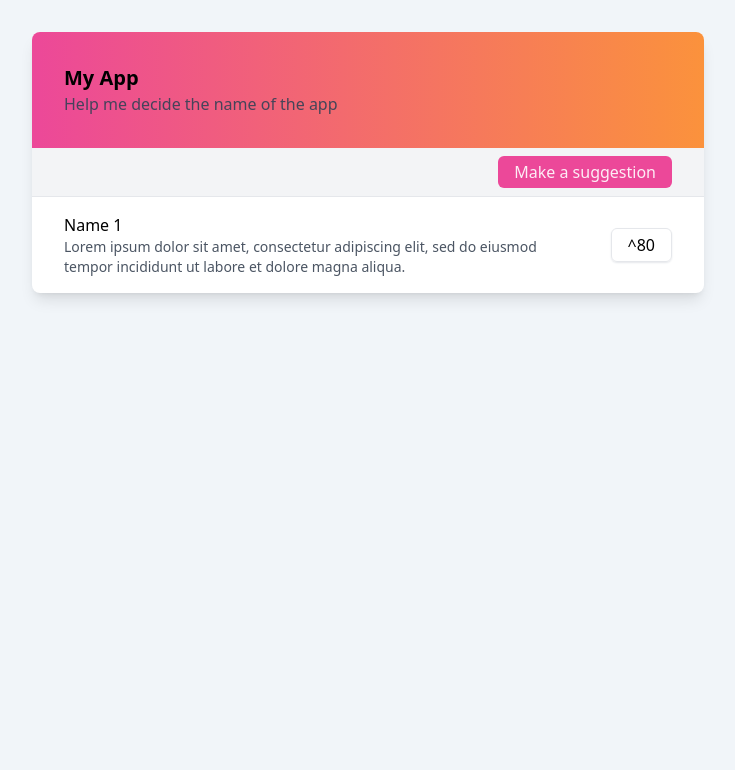
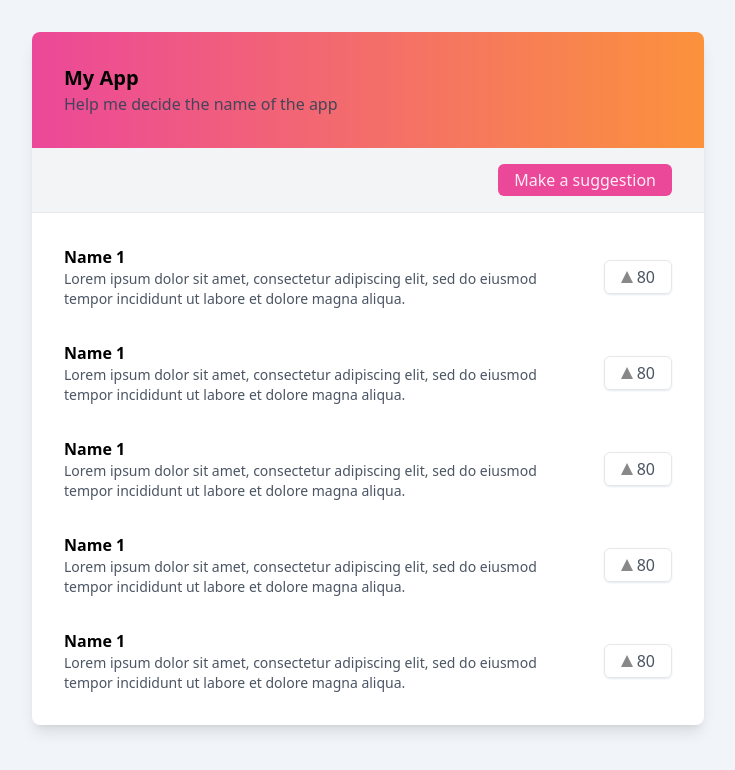
Before and after one commit to flaviaanton2002/feedback-project, a Next.js app: page / in a window 1280 px wide. Shown: the top 770 px of the page, without its empty margins (272-1007 px from the left). Built offline with nearby package versions, Linux system fonts and the light colour scheme.

Commit message:
voting button and dummy data

```diff
--- /dev/null
+++ b/app/components/FeedbackItem.js
@@ -0,0 +1,19 @@
+export default function FeedbackItem() {
+  return (
+    <div className="my-8 flex gap-8 items-center">
+      <div>
+        <h2 className="font-bold">Name 1</h2>
+        <p className="text-gray-600 text-sm">
+          Lorem ipsum dolor sit amet, consectetur adipiscing elit, sed do
+          eiusmod tempor incididunt ut labore et dolore magna aliqua.
+        </p>
+      </div>
+      <div>
+        <button className="shadow-sm shadow-gray-200 border rounded-md py-1 px-4 flex items-center gap-1 text-gray-600">
+          <span className="triangle-vote-up"></span>
+          80
+        </button>
+      </div>
+    </div>
+  );
+}
--- a/app/globals.css
+++ b/app/globals.css
@@ -5,3 +5,11 @@
 body {
   @apply bg-slate-100;
 }
+
+.triangle-vote-up {
+  width: 0;
+  height: 0;
+  border-style: solid;
+  border-width: 0 6px 12px 6px;
+  border-color: transparent transparent #888 transparent;
+}
--- a/app/page.js
+++ b/app/page.js
@@ -1,3 +1,5 @@
+import FeedbackItem from "./components/FeedbackItem";
+
 export default function Home() {
   return (
     <main className="bg-white md:max-w-2xl mx-auto md:shadow-lg md:rounded-lg md:mt-8 overflow-hidden">
@@ -7,7 +9,7 @@ export default function Home() {
           Help me decide the name of the app
         </p>
       </div>
-      <div className="bg-gray-100 px-8 py-2 flex border-b">
+      <div className="bg-gray-100 px-8 py-4 flex border-b">
         <div className="grow"></div>
         <div>
           <button className="bg-pink-500 py-1 px-4 rounded-md text-white text-opacity-90">
@@ -15,21 +17,12 @@ export default function Home() {
           </button>
         </div>
       </div>
-      <div className="px-8 py-4">
-        <div className="flex gap-8 items-center">
-          <div>
-            <h2>Name 1</h2>
-            <p className="text-gray-600 text-sm">
-              Lorem ipsum dolor sit amet, consectetur adipiscing elit, sed do
-              eiusmod tempor incididunt ut labore et dolore magna aliqua.
-            </p>
-          </div>
-          <div>
-            <button className="shadow-sm shadow-gray-200 border rounded-md py-1 px-4">
-              ^80
-            </button>
-          </div>
-        </div>
+      <div className="px-8">
+        <FeedbackItem></FeedbackItem>
+        <FeedbackItem></FeedbackItem>
+        <FeedbackItem></FeedbackItem>
+        <FeedbackItem></FeedbackItem>
+        <FeedbackItem></FeedbackItem>
       </div>
     </main>
   );
```
